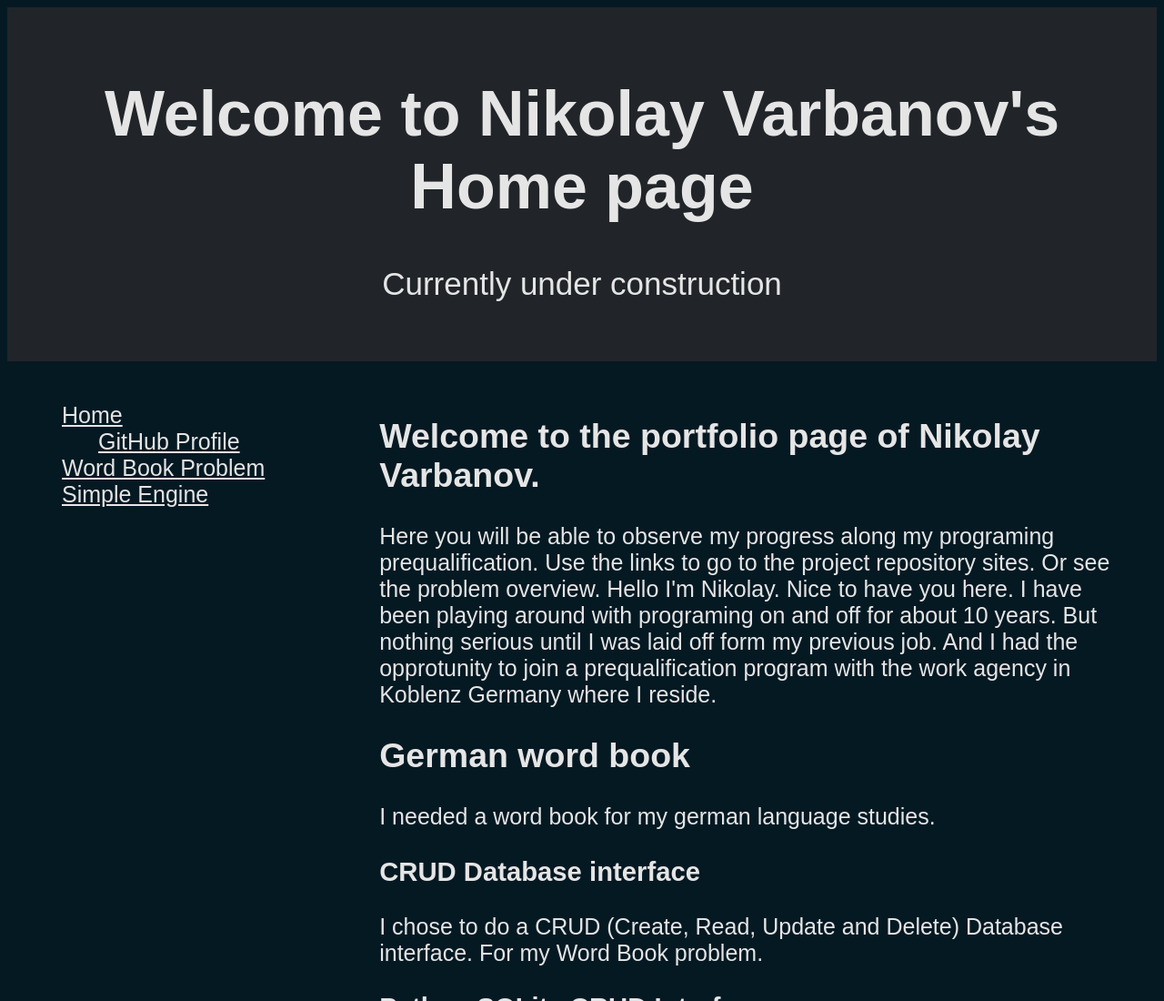
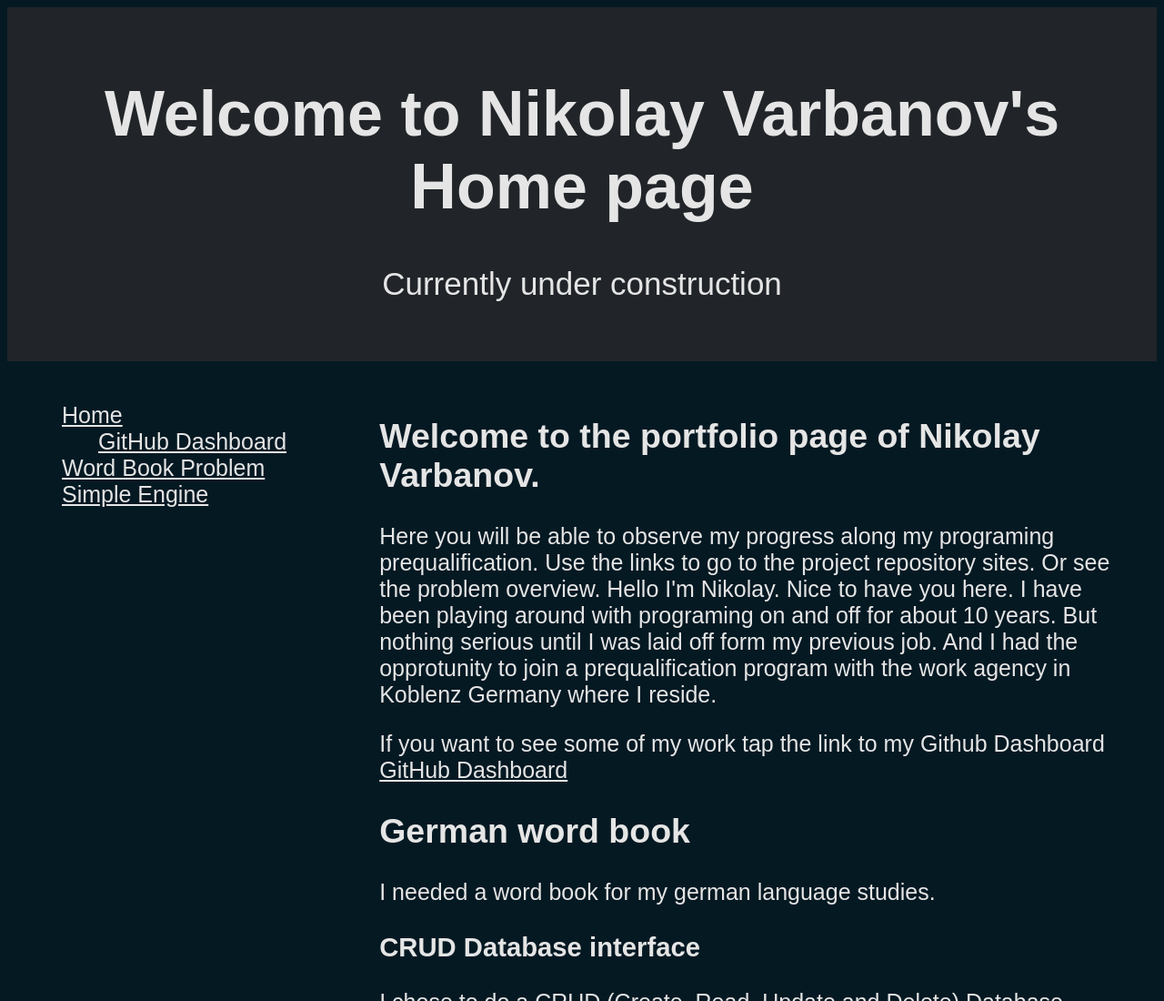
Before and after one commit to Nikolay-Varbanov/Nikolay-Varbanov.github.io, a plain HTML site: page index.html in a window 1280 px wide. Shown: the top 1100 px of the page at 91% size. Drawn offline with Linux system fonts and the light colour scheme.

Commit message:
Some changes

```diff
--- a/index.html
+++ b/index.html
@@ -107,7 +107,7 @@ footer {
 		<ul>
 			<a href="#Home">Home</a></br>
 			<ul>
-				<a href="https://github.com/Nikolay-Varbanov">GitHub Profile</a></br>
+				<a href="https://github.com/Nikolay-Varbanov">GitHub Dashboard</a></br>
 			</ul>
 			<a href="#Word_Book_Problem_Summary">Word Book Problem</a></br>
 			<a href="#Simple_Engine_Summary">Simple Engine</a></br>
@@ -120,6 +120,10 @@ footer {
 			</h2>
 			<p>
 					Here you will be able to observe my progress along my programing prequalification. Use the links to go to the project repository sites. Or see the problem overview. Hello I'm Nikolay. Nice to have you here. I have been playing around with programing on and off for about 10 years. But nothing serious until I was laid off form my previous job. And I had the opprotunity to join a prequalification program with the work agency in Koblenz Germany where I reside.
+			</p>
+			<p>
+				If you want to see some of my work tap the link to my Github Dashboard
+				<a href="https://github.com/Nikolay-Varbanov">GitHub Dashboard</a></br>
 			</p>
 		<section id="Projects">
 			<div id='Word_Book_Problem_Summary'>
```
